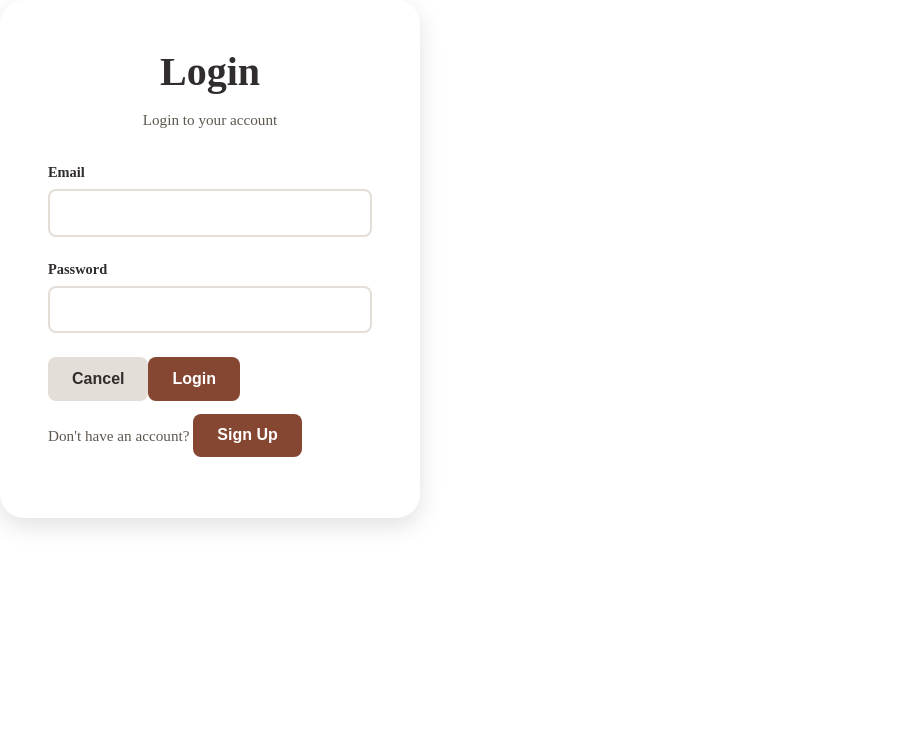
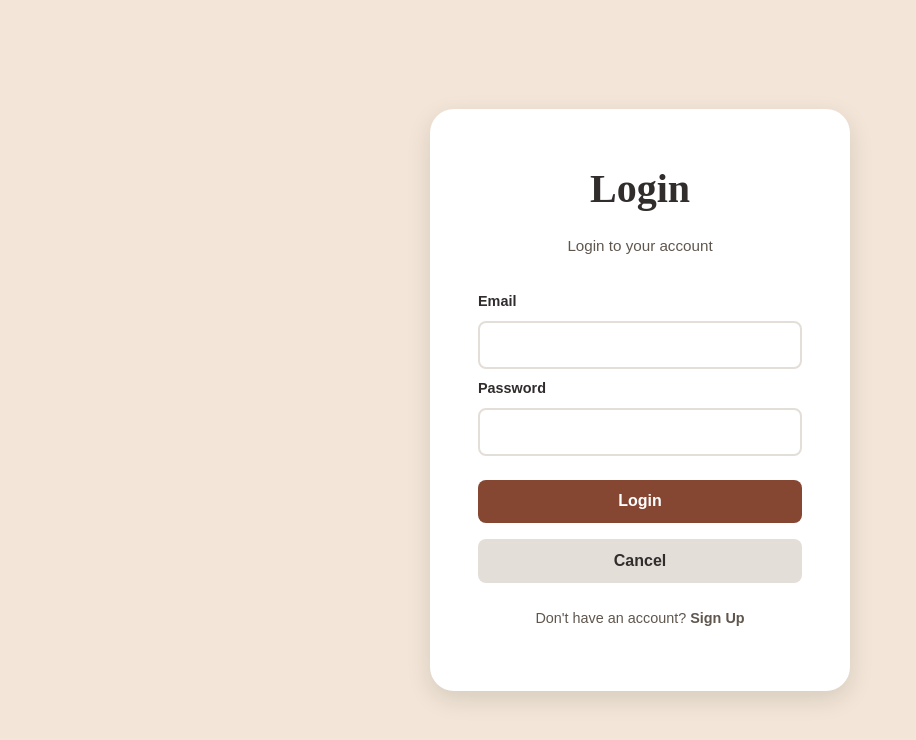
Before and after one commit to nadielotiene/recipe-app-react, a React (Vite) app: page /login in a window 1280 px wide. Shown: the top 740 px of the page, without its empty margins (0-916 px from the left). Built offline with nearby package versions, Linux system fonts and the light colour scheme.

Commit message:
style fixes

```diff
--- a/src/components/Login.jsx
+++ b/src/components/Login.jsx
@@ -85,7 +85,8 @@ export default function Login({ setUser }) {
   // }
 
   return (
-    <div className="login-page">
+    // <div className="body">
+      <div className="body login-page">
         <div className="auth-container">
           <h1 className="title">{isLoginMode ? "Login" : "Sign Up"}</h1>
           {error && <p style={{color: "red"}}>{error}</p>}
@@ -111,14 +112,16 @@ export default function Login({ setUser }) {
                   required
                 />
               </div>
+              <div className="form-group form-btn">
+                <button type="submit" className="btn btn-primary">
+                  Login
+                </button>
                 <button type="button" className="btn btn-secondary"
                   onClick={handleCancel}
                 >
                   Cancel
                 </button>
-            <button type="submit" className="btn btn-primary">
-              Login
-            </button>
+              </div>
             </form>
 
           ) : (
@@ -151,27 +154,29 @@ export default function Login({ setUser }) {
                   required
                 />
               </div>
+              <div className="form-group form-btn">
+                <button type="submit" className="btn btn-primary">
+                  Sign Up
+                </button>
                 <button type="button"  className="btn btn-secondary"
                   onClick={handleCancel}
                 >
                   Cancel
                 </button>
-            <button type="submit" className="btn btn-primary">
-              Sign Up
-            </button>
+              </div>
             </form>
 
           )}
 
-        <p>
+          <p className="toggle-form">
             {isLoginMode ? "Don't have an account? " : "Already have an account? "}
-          <button
-            className="btn btn-primary"
+            <a
               onClick={() => setIsLoginMode(!isLoginMode)}>
               {isLoginMode ? "Sign Up" : "Login"}
-          </button>
+            </a>
           </p>
         </div>
       </div>
+    // </div>
   )
 }
--- a/src/components/RecipeForm.jsx
+++ b/src/components/RecipeForm.jsx
@@ -226,12 +226,12 @@ export default function RecipeForm({ user, recipe }) {
           </div>
 
           <div className="button-group">
-            <button type="button" className="btn btn-secondary" onClick={handleCancel}>
-              Cancel
-            </button>
             <button className="btn btn-primary"
               to="/new-recipe" type="submit">
               {isEditMode ? "Update Recipe" : "Create Recipe"}
+            </button>
+            <button type="button" className="btn btn-secondary" onClick={handleCancel}>
+              Cancel
             </button>
           </div>
         </form>
--- a/src/style.css
+++ b/src/style.css
@@ -219,18 +219,18 @@ h1, .title {
 .recipe-card {
     background: var(--white);
     border-radius: 1rem;
-    padding: 1.5rem;
+    padding: 1.3rem;
     box-shadow: 0 2px 8px rgba(0,0,0,0.08);
     cursor: pointer;
     transition: all 0.3s;
     border: 2px solid transparent;
+    height: 100%;
 }
 
 .link-tag {
+    display: block;
     text-decoration: none;
     color: inherit;
-    margin: 0;
-    padding: 0;
 }
 
 .recipe-card:hover {
@@ -277,6 +277,7 @@ h1, .title {
     margin-top: 0.5rem;
     text-transform: uppercase;
     letter-spacing: 0.5px;
+    width:fit-content;
 }
 
 .category-badge.breakfast {
@@ -308,10 +309,12 @@ h1, .title {
    RECIPE DETAIL PAGE
    =================================== */
 .main {
+    display: flex;
+    flex-direction: column;
     background-color: var(--white);
     border-radius: 1.5rem;
     max-width: 50rem;
-    margin:  auto;
+    margin:  auto 1rem;
     padding: 2.5rem;
     box-shadow: 0 4px 16px rgba(0,0,0,0.1);
 }
@@ -453,13 +456,10 @@ table td {
 /* ===================================
    FORMS (Create/Edit/Login)
    =================================== */
-.form-group {
-    margin-bottom: 1.5rem;
-}
 
 label {
     display: block;
-    margin-bottom: 0.5rem;
+    margin: 0.5rem 0;
     font-weight: 600;
     color: var(--stone-900);
     font-size: 0.9rem;
@@ -527,6 +527,7 @@ textarea {
 .btn-primary {
     background-color: var(--brown-800);
     color: var(--white);
+    flex: 1;
 }
 
 .btn-primary:hover {
@@ -538,6 +539,7 @@ textarea {
 .btn-secondary {
     background-color: var(--stone-150);
     color: var(--stone-900);
+    flex: 1;
 }
 
 .btn-secondary:hover {
@@ -569,10 +571,16 @@ textarea {
     background-color: hsl(0, 70%, 40%);
 }
 
-.button-group {
+.button-group, .form-btn {
     display: flex;
+    flex-wrap: wrap;
     justify-content: space-between;
     gap: 1rem;
+    margin: 1.5rem 0;
+}
+
+.form-btn {
+    flex-direction: column;
 }
 
 /* ===================================
@@ -596,11 +604,12 @@ textarea {
 /* ===================================
    LOGIN PAGE
    =================================== */
-body.login-page {
+.login-page {
     display: flex;
     justify-content: center;
     align-items: center;
     padding: 20px;
+    min-height: 100vh;
 }
 
 .auth-container {
@@ -670,7 +679,7 @@ body.login-page {
         padding: 1.5rem;
     }
 
-    #ownerActions {
+    .owner-actions, .button-group {
         flex-direction: column;
     }
 }
```
Lines whose indentation alone changed are shown as unchanged.
